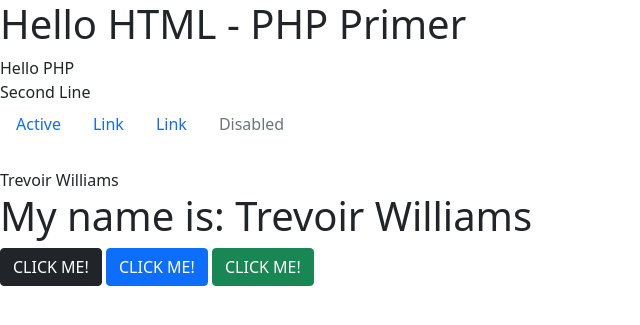
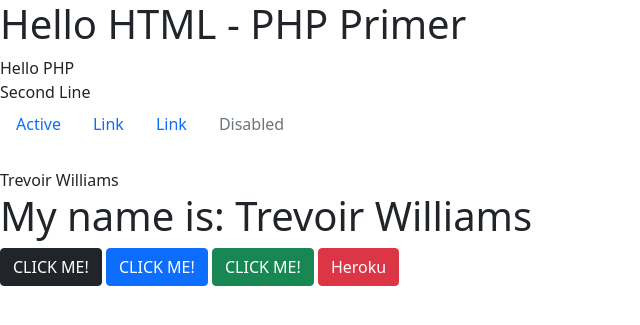
Before and after one commit to franpautt27/php_primer, a PHP site: page / in a window 1280 px wide. Shown: the top 325 px of the page, without its empty margins (0-640 px from the left). Run offline with PHP 8.4, Linux system fonts and the light colour scheme.

Commit message:
added link to heroku

```diff
--- a/index.php
+++ b/index.php
@@ -43,6 +43,7 @@
     <button type="button" class="btn btn-dark">CLICK ME!</button>
     <button type="button" class="btn btn-primary">CLICK ME!</button>
     <button type="button" class="btn btn-success">CLICK ME!</button>
+    <a href="https://www.heroku.com" class="btn btn-danger" target = "blank"> Heroku</a>
     <script src="https://cdn.jsdelivr.net/npm/bootstrap@5.0.2/dist/js/bootstrap.bundle.min.js" integrity="sha384-MrcW6ZMFYlzcLA8Nl+NtUVF0sA7MsXsP1UyJoMp4YLEuNSfAP+JcXn/tWtIaxVXM" crossorigin="anonymous"></script>
 
 </body>
```
